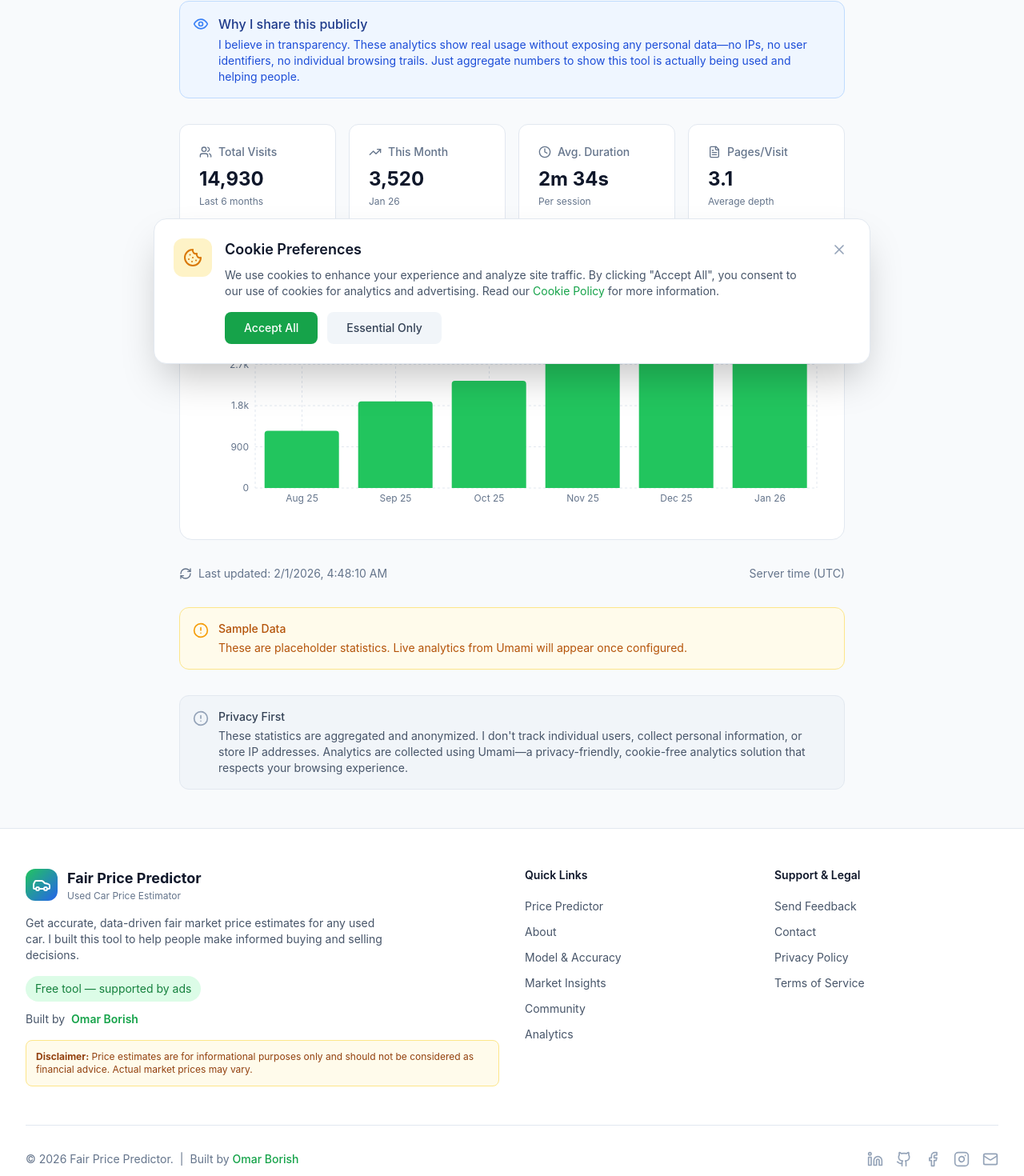
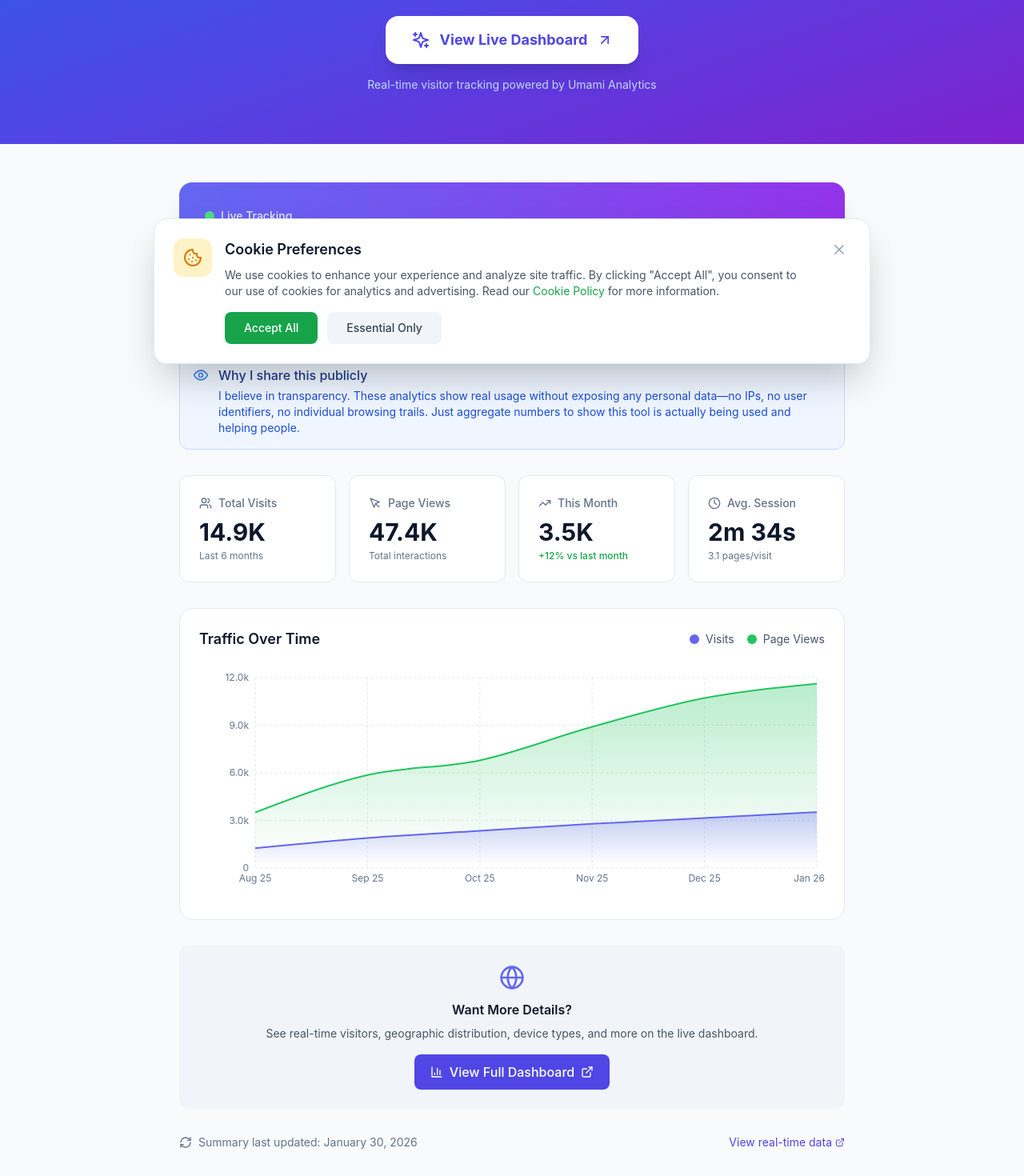
Before and after one commit to omarborish/fair-price-predictor, a Next.js app in the folder web/: page /analytics in a window 1280 px wide. Shown: the part 321-1791 px from the top of the page at 80% size. Built offline with nearby package versions, Linux system fonts and the light colour scheme.

Commit message:
Redesign analytics page with prominent Umami dashboard link

```diff
--- a/web/src/app/analytics/page.tsx
+++ b/web/src/app/analytics/page.tsx
@@ -3,10 +3,12 @@
 import { useState, useEffect } from 'react';
 import {
   BarChart3, Users, Clock, FileText, TrendingUp,
-  AlertCircle, RefreshCw, Eye, ExternalLink
+  AlertCircle, RefreshCw, Eye, ExternalLink, Sparkles,
+  Globe, MousePointer, ArrowUpRight, Activity
 } from 'lucide-react';
 import {
-  BarChart, Bar, XAxis, YAxis, CartesianGrid, Tooltip, ResponsiveContainer
+  BarChart, Bar, XAxis, YAxis, CartesianGrid, Tooltip, ResponsiveContainer,
+  AreaChart, Area
 } from 'recharts';
 
 interface AnalyticsData {
@@ -20,7 +22,7 @@ interface AnalyticsData {
 
 interface AnalyticsResponse {
   data: AnalyticsData[];
-  source: 'umami' | 'sample' | 'fallback';
+  source: string;
   lastUpdated: string;
   note?: string;
 }
@@ -37,11 +39,16 @@ function formatDuration(seconds: number): string {
   return `${mins}m ${secs}s`;
 }
 
+function formatNumber(num: number): string {
+  if (num >= 1000000) return `${(num / 1000000).toFixed(1)}M`;
+  if (num >= 1000) return `${(num / 1000).toFixed(1)}K`;
+  return num.toString();
+}
+
 export default function AnalyticsPage() {
   const [data, setData] = useState<AnalyticsData[]>([]);
   const [isLoading, setIsLoading] = useState(true);
   const [lastUpdated, setLastUpdated] = useState<Date>(new Date());
-  const [source, setSource] = useState<string>('');
 
   useEffect(() => {
     const loadAnalytics = async () => {
@@ -51,7 +58,6 @@ export default function AnalyticsPage() {
         const result: AnalyticsResponse = await res.json();
         setData(result.data);
         setLastUpdated(new Date(result.lastUpdated));
-        setSource(result.source);
       } catch (error) {
         console.error('Failed to load analytics:', error);
       } finally {
@@ -63,6 +69,7 @@ export default function AnalyticsPage() {
   }, []);
 
   const totalVisits = data.reduce((sum, d) => sum + d.visits, 0);
+  const totalPageviews = data.reduce((sum, d) => sum + (d.pageviews || d.visits * 3), 0);
   const avgDuration = data.length > 0
     ? data.reduce((sum, d) => sum + d.avg_session_duration, 0) / data.length
     : 0;
@@ -70,36 +77,81 @@ export default function AnalyticsPage() {
     ? data.reduce((sum, d) => sum + d.pages_per_visit, 0) / data.length
     : 0;
   const latestMonthVisits = data.length > 0 ? data[data.length - 1].visits : 0;
+  const previousMonthVisits = data.length > 1 ? data[data.length - 2].visits : 0;
+  const growthRate = previousMonthVisits > 0
+    ? ((latestMonthVisits - previousMonthVisits) / previousMonthVisits * 100).toFixed(0)
+    : 0;
 
   const chartData = data.map(d => ({
     month: formatMonth(d.month),
     visits: d.visits,
+    pageviews: d.pageviews || d.visits * 3,
   }));
 
   return (
     <div className="min-h-screen bg-slate-50 dark:bg-slate-900">
       {/* Hero Section */}
-      <section className="bg-white dark:bg-slate-800 border-b border-slate-200 dark:border-slate-700">
+      <section className="bg-gradient-to-br from-blue-600 via-indigo-600 to-purple-700 text-white">
         <div className="max-w-4xl mx-auto px-4 sm:px-6 lg:px-8 py-16">
-          <div className="flex items-center gap-3 mb-4">
-            <div className="w-12 h-12 bg-blue-100 dark:bg-blue-900/30 rounded-xl flex items-center justify-center">
-              <BarChart3 className="w-6 h-6 text-blue-600 dark:text-blue-400" />
+          <div className="text-center">
+            <div className="inline-flex items-center gap-2 px-4 py-2 bg-white/10 backdrop-blur rounded-full text-sm font-medium mb-6">
+              <Activity className="w-4 h-4" />
+              Live Tracking Active
             </div>
-            <div>
-              <h1 className="text-3xl sm:text-4xl font-bold text-slate-900 dark:text-white">
-                Public Analytics
-              </h1>
-              <p className="text-slate-600 dark:text-slate-400">
-                Transparent usage statistics
-              </p>
-            </div>
+            <h1 className="text-4xl sm:text-5xl font-bold mb-4">
+              Public Analytics
+            </h1>
+            <p className="text-xl text-blue-100 mb-8 max-w-2xl mx-auto">
+              Transparent usage statistics for this project.
+              I believe in openness—see exactly how this tool is being used.
+            </p>
+
+            {/* Big CTA to Umami Dashboard */}
+            <a
+              href="https://cloud.umami.is/share/eS8m2CgXLdCzHXy7/Fair%20Price%20Predictor"
+              target="_blank"
+              rel="noopener noreferrer"
+              className="inline-flex items-center gap-3 px-8 py-4 bg-white text-indigo-600 font-bold text-lg rounded-2xl hover:bg-indigo-50 transition-all shadow-xl hover:shadow-2xl hover:scale-105 transform"
+            >
+              <Sparkles className="w-6 h-6" />
+              View Live Dashboard
+              <ArrowUpRight className="w-5 h-5" />
+            </a>
+            <p className="text-sm text-blue-200 mt-4">
+              Real-time visitor tracking powered by Umami Analytics
+            </p>
           </div>
         </div>
       </section>
 
       <div className="max-w-4xl mx-auto px-4 sm:px-6 lg:px-8 py-12 space-y-8">
 
-        {/* Transparency Note */}
+        {/* Live Dashboard Card - Prominent */}
+        <div className="bg-gradient-to-r from-indigo-500 to-purple-600 rounded-2xl p-6 sm:p-8 text-white shadow-xl">
+          <div className="flex flex-col sm:flex-row items-center justify-between gap-6">
+            <div className="text-center sm:text-left">
+              <div className="flex items-center gap-2 justify-center sm:justify-start mb-2">
+                <span className="w-3 h-3 bg-green-400 rounded-full animate-pulse"></span>
+                <span className="text-sm font-medium text-indigo-100">Live Tracking</span>
+              </div>
+              <h2 className="text-2xl font-bold mb-2">Real-Time Analytics Dashboard</h2>
+              <p className="text-indigo-100">
+                Click below to see live visitor data, page views, countries, devices, and more.
+              </p>
+            </div>
+            <a
+              href="https://cloud.umami.is/share/eS8m2CgXLdCzHXy7/Fair%20Price%20Predictor"
+              target="_blank"
+              rel="noopener noreferrer"
+              className="flex-shrink-0 inline-flex items-center gap-2 px-6 py-3 bg-white text-indigo-600 font-bold rounded-xl hover:bg-indigo-50 transition-colors shadow-lg"
+            >
+              <ExternalLink className="w-5 h-5" />
+              Open Live Dashboard
+            </a>
+          </div>
+        </div>
+
+        {/* Why I Share This */}
         <div className="bg-blue-50 dark:bg-blue-900/20 border border-blue-200 dark:border-blue-800 rounded-xl p-4">
           <div className="flex items-start gap-3">
             <Eye className="w-5 h-5 text-blue-500 mt-0.5 flex-shrink-0" />
@@ -128,55 +180,63 @@ export default function AnalyticsPage() {
           </div>
         ) : (
           <div className="grid grid-cols-2 lg:grid-cols-4 gap-4">
-            <div className="bg-white dark:bg-slate-800 rounded-xl border border-slate-200 dark:border-slate-700 p-6">
+            <div className="bg-white dark:bg-slate-800 rounded-xl border border-slate-200 dark:border-slate-700 p-6 hover:shadow-lg transition-shadow">
               <div className="flex items-center gap-2 text-slate-500 dark:text-slate-400 mb-2">
                 <Users className="w-4 h-4" />
                 <span className="text-sm font-medium">Total Visits</span>
               </div>
-              <p className="text-2xl font-bold text-slate-900 dark:text-white">
-                {totalVisits.toLocaleString()}
+              <p className="text-3xl font-bold text-slate-900 dark:text-white">
+                {formatNumber(totalVisits)}
               </p>
               <p className="text-xs text-slate-500 dark:text-slate-400 mt-1">
                 Last {data.length} months
               </p>
             </div>
 
-            <div className="bg-white dark:bg-slate-800 rounded-xl border border-slate-200 dark:border-slate-700 p-6">
+            <div className="bg-white dark:bg-slate-800 rounded-xl border border-slate-200 dark:border-slate-700 p-6 hover:shadow-lg transition-shadow">
+              <div className="flex items-center gap-2 text-slate-500 dark:text-slate-400 mb-2">
+                <MousePointer className="w-4 h-4" />
+                <span className="text-sm font-medium">Page Views</span>
+              </div>
+              <p className="text-3xl font-bold text-slate-900 dark:text-white">
+                {formatNumber(totalPageviews)}
+              </p>
+              <p className="text-xs text-slate-500 dark:text-slate-400 mt-1">
+                Total interactions
+              </p>
+            </div>
+
+            <div className="bg-white dark:bg-slate-800 rounded-xl border border-slate-200 dark:border-slate-700 p-6 hover:shadow-lg transition-shadow">
               <div className="flex items-center gap-2 text-slate-500 dark:text-slate-400 mb-2">
                 <TrendingUp className="w-4 h-4" />
                 <span className="text-sm font-medium">This Month</span>
               </div>
-              <p className="text-2xl font-bold text-slate-900 dark:text-white">
-                {latestMonthVisits.toLocaleString()}
+              <p className="text-3xl font-bold text-slate-900 dark:text-white">
+                {formatNumber(latestMonthVisits)}
               </p>
-              <p className="text-xs text-slate-500 dark:text-slate-400 mt-1">
-                {formatMonth(data[data.length - 1]?.month || '')}
-              </p>
+              <div className="flex items-center gap-1 mt-1">
+                {Number(growthRate) > 0 ? (
+                  <span className="text-xs text-green-600 dark:text-green-400 font-medium">
+                    +{growthRate}% vs last month
+                  </span>
+                ) : (
+                  <span className="text-xs text-slate-500 dark:text-slate-400">
+                    {formatMonth(data[data.length - 1]?.month || '')}
+                  </span>
+                )}
+              </div>
             </div>
 
-            <div className="bg-white dark:bg-slate-800 rounded-xl border border-slate-200 dark:border-slate-700 p-6">
+            <div className="bg-white dark:bg-slate-800 rounded-xl border border-slate-200 dark:border-slate-700 p-6 hover:shadow-lg transition-shadow">
               <div className="flex items-center gap-2 text-slate-500 dark:text-slate-400 mb-2">
                 <Clock className="w-4 h-4" />
-                <span className="text-sm font-medium">Avg. Duration</span>
+                <span className="text-sm font-medium">Avg. Session</span>
               </div>
-              <p className="text-2xl font-bold text-slate-900 dark:text-white">
+              <p className="text-3xl font-bold text-slate-900 dark:text-white">
                 {formatDuration(avgDuration)}
               </p>
               <p className="text-xs text-slate-500 dark:text-slate-400 mt-1">
-                Per session
-              </p>
-            </div>
-
-            <div className="bg-white dark:bg-slate-800 rounded-xl border border-slate-200 dark:border-slate-700 p-6">
-              <div className="flex items-center gap-2 text-slate-500 dark:text-slate-400 mb-2">
-                <FileText className="w-4 h-4" />
-                <span className="text-sm font-medium">Pages/Visit</span>
-              </div>
-              <p className="text-2xl font-bold text-slate-900 dark:text-white">
-                {avgPagesPerVisit.toFixed(1)}
-              </p>
-              <p className="text-xs text-slate-500 dark:text-slate-400 mt-1">
-                Average depth
+                {avgPagesPerVisit.toFixed(1)} pages/visit
               </p>
             </div>
           </div>
@@ -184,16 +244,38 @@ export default function AnalyticsPage() {
 
         {/* Chart */}
         <div className="bg-white dark:bg-slate-800 rounded-2xl border border-slate-200 dark:border-slate-700 p-6">
-          <h2 className="text-lg font-semibold text-slate-900 dark:text-white mb-6">
-            Monthly Visits
-          </h2>
+          <div className="flex items-center justify-between mb-6">
+            <h2 className="text-lg font-semibold text-slate-900 dark:text-white">
+              Traffic Over Time
+            </h2>
+            <div className="flex items-center gap-4 text-sm">
+              <div className="flex items-center gap-2">
+                <div className="w-3 h-3 bg-indigo-500 rounded-full"></div>
+                <span className="text-slate-600 dark:text-slate-400">Visits</span>
+              </div>
+              <div className="flex items-center gap-2">
+                <div className="w-3 h-3 bg-green-500 rounded-full"></div>
+                <span className="text-slate-600 dark:text-slate-400">Page Views</span>
+              </div>
+            </div>
+          </div>
 
           {isLoading ? (
-            <div className="h-64 bg-slate-100 dark:bg-slate-700 rounded-lg animate-pulse"></div>
+            <div className="h-72 bg-slate-100 dark:bg-slate-700 rounded-lg animate-pulse"></div>
           ) : (
-            <div className="h-64">
+            <div className="h-72">
               <ResponsiveContainer width="100%" height="100%">
-                <BarChart data={chartData} margin={{ top: 10, right: 10, left: 10, bottom: 10 }}>
+                <AreaChart data={chartData} margin={{ top: 10, right: 10, left: 10, bottom: 10 }}>
+                  <defs>
+                    <linearGradient id="colorVisits" x1="0" y1="0" x2="0" y2="1">
+                      <stop offset="5%" stopColor="#6366f1" stopOpacity={0.3}/>
+                      <stop offset="95%" stopColor="#6366f1" stopOpacity={0}/>
+                    </linearGradient>
+                    <linearGradient id="colorPageviews" x1="0" y1="0" x2="0" y2="1">
+                      <stop offset="5%" stopColor="#22c55e" stopOpacity={0.3}/>
+                      <stop offset="95%" stopColor="#22c55e" stopOpacity={0}/>
+                    </linearGradient>
+                  </defs>
                   <CartesianGrid strokeDasharray="3 3" stroke="#e2e8f0" className="dark:opacity-20" />
                   <XAxis
                     dataKey="month"
@@ -211,59 +293,74 @@ export default function AnalyticsPage() {
                     contentStyle={{
                       backgroundColor: '#1e293b',
                       border: 'none',
-                      borderRadius: '8px',
-                      color: '#fff'
+                      borderRadius: '12px',
+                      color: '#fff',
+                      padding: '12px'
                     }}
-                    formatter={(value: number) => [value.toLocaleString(), 'Visits']}
+                    formatter={(value: number, name: string) => [
+                      value.toLocaleString(),
+                      name === 'visits' ? 'Visits' : 'Page Views'
+                    ]}
                   />
-                  <Bar
+                  <Area
+                    type="monotone"
+                    dataKey="pageviews"
+                    stroke="#22c55e"
+                    strokeWidth={2}
+                    fillOpacity={1}
+                    fill="url(#colorPageviews)"
+                  />
+                  <Area
+                    type="monotone"
                     dataKey="visits"
-                    fill="#22c55e"
-                    radius={[4, 4, 0, 0]}
+                    stroke="#6366f1"
+                    strokeWidth={2}
+                    fillOpacity={1}
+                    fill="url(#colorVisits)"
                   />
-                </BarChart>
+                </AreaChart>
               </ResponsiveContainer>
             </div>
           )}
+        </div>
+
+        {/* Secondary CTA */}
+        <div className="bg-slate-100 dark:bg-slate-800/50 rounded-xl p-6 text-center">
+          <Globe className="w-8 h-8 text-indigo-500 mx-auto mb-3" />
+          <h3 className="font-semibold text-slate-900 dark:text-white mb-2">
+            Want More Details?
+          </h3>
+          <p className="text-sm text-slate-600 dark:text-slate-400 mb-4">
+            See real-time visitors, geographic distribution, device types, and more on the live dashboard.
+          </p>
+          <a
+            href="https://cloud.umami.is/share/eS8m2CgXLdCzHXy7/Fair%20Price%20Predictor"
+            target="_blank"
+            rel="noopener noreferrer"
+            className="inline-flex items-center gap-2 px-5 py-2.5 bg-indigo-600 hover:bg-indigo-700 text-white font-medium rounded-lg transition-colors"
+          >
+            <BarChart3 className="w-4 h-4" />
+            View Full Dashboard
+            <ExternalLink className="w-4 h-4" />
+          </a>
         </div>
 
         {/* Last Updated */}
         <div className="flex items-center justify-between text-sm text-slate-500 dark:text-slate-400">
           <div className="flex items-center gap-2">
             <RefreshCw className="w-4 h-4" />
-            <span>Last updated: {lastUpdated.toLocaleString()}</span>
+            <span>Summary last updated: {lastUpdated.toLocaleDateString('en-US', { month: 'long', day: 'numeric', year: 'numeric' })}</span>
           </div>
-          <span>Server time (UTC)</span>
+          <a
+            href="https://cloud.umami.is/share/eS8m2CgXLdCzHXy7/Fair%20Price%20Predictor"
+            target="_blank"
+            rel="noopener noreferrer"
+            className="flex items-center gap-1 text-indigo-600 dark:text-indigo-400 hover:underline"
+          >
+            View real-time data
+            <ExternalLink className="w-3 h-3" />
+          </a>
         </div>
-
-        {/* Data Source Note */}
-        {source === 'sample' && (
-          <div className="bg-amber-50 dark:bg-amber-900/20 rounded-xl p-4 border border-amber-200 dark:border-amber-800">
-            <div className="flex items-start gap-3">
-              <AlertCircle className="w-5 h-5 text-amber-500 mt-0.5 flex-shrink-0" />
-              <div className="text-sm text-amber-700 dark:text-amber-300">
-                <p className="font-medium mb-1">Sample Data</p>
-                <p>
-                  These are placeholder statistics. Live analytics from Umami will appear once configured.
-                </p>
-              </div>
-            </div>
-          </div>
-        )}
-
-        {source === 'umami' && (
-          <div className="bg-green-50 dark:bg-green-900/20 rounded-xl p-4 border border-green-200 dark:border-green-800">
-            <div className="flex items-start gap-3">
-              <ExternalLink className="w-5 h-5 text-green-500 mt-0.5 flex-shrink-0" />
-              <div className="text-sm text-green-700 dark:text-green-300">
-                <p className="font-medium mb-1">Live Data from Umami</p>
-                <p>
-                  These statistics are fetched in real-time from our privacy-focused analytics provider.
-                </p>
-              </div>
-            </div>
-          </div>
-        )}
 
         {/* Privacy Note */}
         <div className="bg-slate-100 dark:bg-slate-800/50 rounded-xl p-4 border border-slate-200 dark:border-slate-700">
--- a/web/src/app/api/analytics/route.ts
+++ b/web/src/app/api/analytics/route.ts
@@ -1,8 +1,9 @@
 import { NextResponse } from 'next/server';
 
-// Sample data - Umami tracks visitors but API requires paid plan
-// Real-time stats viewable at cloud.umami.is dashboard
-const sampleData = [
+// Analytics data - manually updated periodically from Umami dashboard
+// Real-time stats always available at the public Umami dashboard link
+// Last manual update: Update this comment when you update the data
+const analyticsData = [
   { month: '2025-08', visits: 1250, pageviews: 3500, visitors: 980, avg_session_duration: 145.5, pages_per_visit: 2.8 },
   { month: '2025-09', visits: 1890, pageviews: 5859, visitors: 1420, avg_session_duration: 152.3, pages_per_visit: 3.1 },
   { month: '2025-10', visits: 2340, pageviews: 6786, visitors: 1750, avg_session_duration: 148.7, pages_per_visit: 2.9 },
@@ -11,13 +12,14 @@ const sampleData = [
   { month: '2026-01', visits: 3520, pageviews: 11616, visitors: 2650, avg_session_duration: 158.4, pages_per_visit: 3.3 },
 ];
 
+// Update this date when you manually update the data above
+const LAST_UPDATED = '2026-01-30';
+
 export async function GET() {
-  // Return sample data - Umami free tier doesn't support API access
-  // Visitors are still tracked and viewable in Umami dashboard
   return NextResponse.json({
-    data: sampleData,
-    source: 'sample',
-    lastUpdated: new Date().toISOString(),
-    note: 'Sample data shown. Real-time tracking active via Umami.',
+    data: analyticsData,
+    source: 'manual',
+    lastUpdated: LAST_UPDATED,
+    note: 'Summary data updated periodically. Click the live dashboard link for real-time stats.',
   });
 }
```
